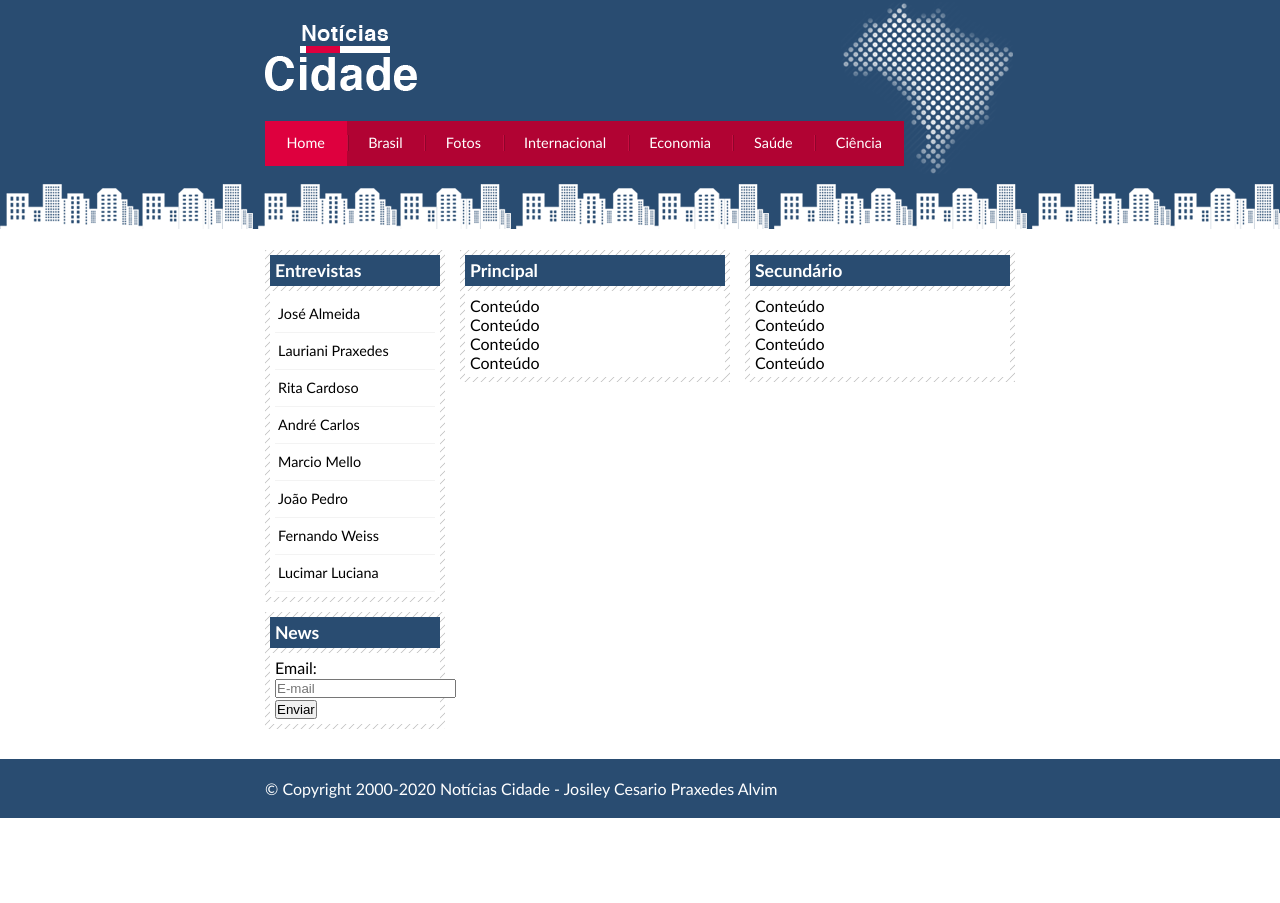
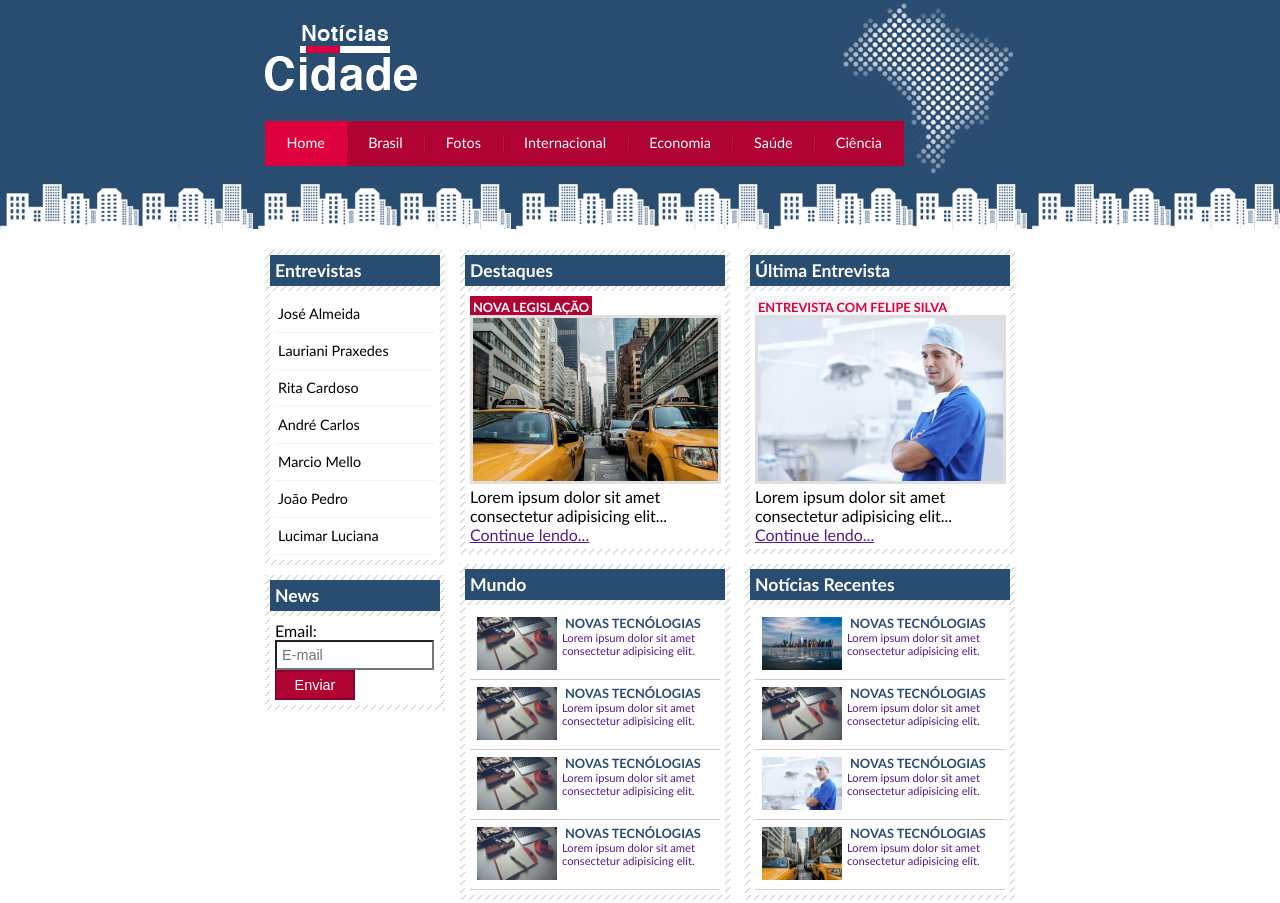
Before and after one commit to JosileyPraxedes/Projeto---Site-de-Not-cias-Cidade, a plain HTML site: page index.html in a window 1280 px wide. Shown: the top 903 px of the page. Before the commit the page ends 818 px from the top, so only its background shows below. Drawn offline with Linux system fonts and the light colour scheme.

Commit message:
formatação
formatando barra de navegação e formulários

```diff
--- a/css/style.css
+++ b/css/style.css
@@ -29,8 +29,7 @@ body #container {
 }
 
 
-/*Barra de navegação
-*/
+/*Barra de navegação*/
 ul {
     margin: 0;
     padding: 0;
@@ -153,6 +152,81 @@ h2{
     background: url(../image/marcador.png) no-repeat left center;
 }
 
+/*Formatando formulários*/
+label {
+    display: block;
+    cursor: pointer;
+}
+
+input {
+    padding: 5px;
+    width: 145px;
+    font-size: 0.9em;
+    background: #ffffff;
+}
+
+input.submit {
+    width: 80px;
+    color: #fff;
+    background-color: #b10333;
+    border: 2px solid #870529;
+    padding: 5px;
+}
+
+/*formatando imagens*/
+img.imagem-principal {
+    width: 98%;
+    border: 3px solid #dfdfdf;
+}
+
+/*Formatando cabeçalhos*/
+h3 {
+    text-transform: uppercase;
+    display: inline;
+    font-size: 0.8em;
+    padding: 3px;
+}
+
+.destaque h3 {
+    background: #b10333;
+    color: #ffffff;
+}
+
+.entrevista h3 {
+    background: #f5f5f5;
+    color: #de003e;
+}
+
+/*Formatando lista de notícias*/
+#lista-noticias li {
+    padding: 2px;
+    border-bottom: 1px solid #ccc;
+    height: 65px;
+}
+
+#lista-noticias li a img{
+    float: left;
+    margin: 5px;
+}
+
+#lista-noticias li a{
+    text-decoration: none;
+}
+
+#lista-noticias li a h3{
+    font-size: 0.8em;
+    color: #294c71;
+}
+
+#lista-noticias li a p{
+    font-size: 0.7em;
+}
+
+#lista-noticias li:hover{
+    background: #eeeeee;
+    cursor: pointer;
+}
+
 /*Rodapé*/
 #footer {
     background: #294c71;
--- a/index.html
+++ b/index.html
@@ -32,31 +32,106 @@
 
         <div id="conteudo"> <!--inicio do conteudo-->
 
-            <div class="primario">
-                <div class="caixa">
-                    <h2>Principal</h2>
+            <div class="primario"> <!--inicio primario-->
+                <div class="caixa destaque">
+                    <h2>Destaques</h2>
                     <div class="caixa-conteudo">
-                        Conteúdo <br>
-                        Conteúdo <br>
-                        Conteúdo <br>
-                        Conteúdo <br>
+                        <h3>Nova legislação</h3>
+                        <img class="imagem-principal" src="image/taxi.jpg" alt="Dois táxi amarelos" width="100%">
+                        <p>Lorem ipsum dolor sit amet consectetur adipisicing elit...
+                        </p>
+                        <a href="">Continue lendo...</a>
                     </div>
                 </div>
-            </div>
 
-            <div class="secundario">
                 <div class="caixa">
-                    <h2>Secundário</h2>
+                    <h2>Mundo</h2>
                     <div class="caixa-conteudo">
-                        Conteúdo <br>
-                        Conteúdo <br>
-                        Conteúdo <br>
-                        Conteúdo <br>
+                        <ul id="lista-noticias">
+                            <li>
+                                <a href="">
+                                    <img src="image/tecnologia.jpg" alt="" width="80">
+                                    <h3>Novas tecnólogias</h3>
+                                    <p>Lorem ipsum dolor sit amet consectetur adipisicing elit.</p>
+                                </a>
+                            </li>
+                            <li>
+                                <a href="">
+                                    <img src="image/tecnologia.jpg" alt="" width="80">
+                                    <h3>Novas tecnólogias</h3>
+                                    <p>Lorem ipsum dolor sit amet consectetur adipisicing elit.</p>
+                                </a>
+                            </li>
+                            <li>
+                                <a href="">
+                                    <img src="image/tecnologia.jpg" alt="" width="80">
+                                    <h3>Novas tecnólogias</h3>
+                                    <p>Lorem ipsum dolor sit amet consectetur adipisicing elit.</p>
+                                </a>
+                            </li>
+                            <li>
+                                <a href="">
+                                    <img src="image/tecnologia.jpg" alt="" width="80">
+                                    <h3>Novas tecnólogias</h3>
+                                    <p>Lorem ipsum dolor sit amet consectetur adipisicing elit.</p>
+                                </a>
+                            </li>
+
+                        </ul>
                     </div>
                 </div>
-            </div>
+            </div><!--final do primario-->
 
-            <div class="lateral">
+            <div class="secundario"> <!--inicio secundario-->
+                <div class="caixa entrevista">
+                    <h2>Última Entrevista</h2>
+                    <div class="caixa-conteudo">
+                        <h3>Entrevista com Felipe Silva</h3>
+                        <img class="imagem-principal" src="image/doutor.jpg" alt="Dois táxi amarelos" width="100%">
+                        <p>Lorem ipsum dolor sit amet consectetur adipisicing elit...
+                        </p>
+                        <a href="">Continue lendo...</a>
+                    </div>
+                </div>
+                <div class="caixa">
+                    <h2>Notícias Recentes</h2>
+                    <div class="caixa-conteudo">
+                        <ul id="lista-noticias">
+                            <li>
+                                <a href="">
+                                    <img src="image/cidade.jpg" alt="" width="80">
+                                    <h3>Novas tecnólogias</h3>
+                                    <p>Lorem ipsum dolor sit amet consectetur adipisicing elit.</p>
+                                </a>
+                            </li>
+                            <li>
+                                <a href="">
+                                    <img src="image/tecnologia.jpg" alt="" width="80">
+                                    <h3>Novas tecnólogias</h3>
+                                    <p>Lorem ipsum dolor sit amet consectetur adipisicing elit.</p>
+                                </a>
+                            </li>
+                            <li>
+                                <a href="">
+                                    <img src="image/doutor.jpg" alt="" width="80">
+                                    <h3>Novas tecnólogias</h3>
+                                    <p>Lorem ipsum dolor sit amet consectetur adipisicing elit.</p>
+                                </a>
+                            </li>
+                            <li>
+                                <a href="">
+                                    <img src="image/taxi.jpg" alt="" width="80">
+                                    <h3>Novas tecnólogias</h3>
+                                    <p>Lorem ipsum dolor sit amet consectetur adipisicing elit.</p>
+                                </a>
+                            </li>
+
+                        </ul>
+                    </div>
+                </div>
+            </div><!--final do scundario-->
+
+            <div class="lateral"><!--inicio da lateral-->
                 <div class="caixa">
                     <h2>Entrevistas</h2>
                     <div class="caixa-conteudo">
@@ -67,7 +142,6 @@
                             <li><a href="">André Carlos</a></li>
                             <li><a href="">Marcio Mello</a></li>
                             <li><a href="">João Pedro</a></li>
-                            <li><a href="">Fernando Weiss</a></li>
                             <li><a href="">Lucimar Luciana</a></li>
 
                         </ul>
@@ -83,7 +157,7 @@
                                 <input type="email" name="email" id="email" placeholder="E-mail">
                             </div>
                             <div>
-                                <input type="button" value="Enviar">
+                                <input class="submit" type="button" value="Enviar">
                             </div>
                         </form>
                     </div>
```
